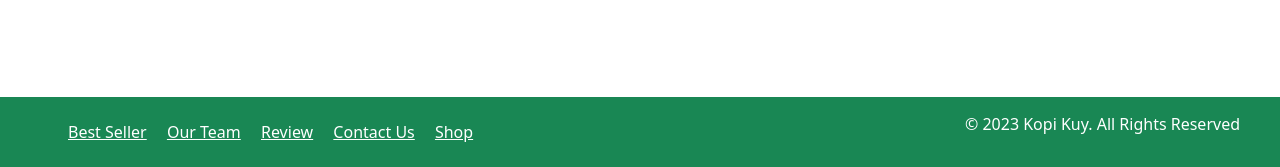
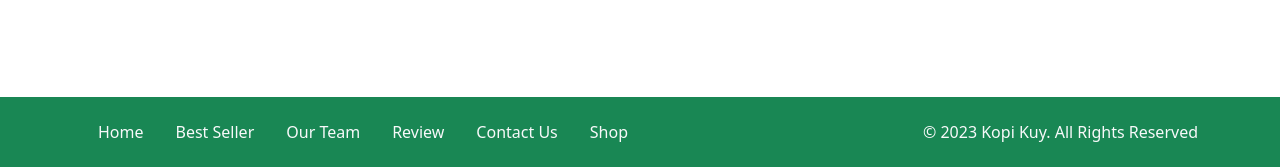
Before and after one commit to gilanga221/KopiKK, a plain HTML site: page index.html in a window 1280 px wide. Shown: the part 4581-4748 px from the top of the page. Drawn offline with Linux system fonts and the light colour scheme.

Commit message:
Add files via upload

```diff
--- a/index.html
+++ b/index.html
@@ -223,15 +223,47 @@
       </div>
     </section>
     <footer>
-      <div class="baris">
-        <div class="navigasi">
-          <a href="#best-seller">Best Seller</a>
-          <a href="#our-team">Our Team</a>
-          <a href="#review">Review</a>
-          <a href="#contact-us">Contact Us</a>
-          <a href="produk.html">Shop</a>
+      <div class="container">
+        <div class="row align-items-center">
+          <div class="col-md-8">
+            <ul class="nav">
+              <li class="nav-item">
+                <a
+                  class="nav-link link-light active"
+                  aria-current="page"
+                  href="index.html"
+                  >Home</a
+                >
+              </li>
+              <li class="nav-item">
+                <a class="nav-link link-light" href="index.html#best-seller"
+                  >Best Seller</a
+                >
+              </li>
+              <li class="nav-item">
+                <a class="nav-link link-light" href="index.html#our-team"
+                  >Our Team</a
+                >
+              </li>
+              <li class="nav-item">
+                <a class="nav-link link-light" href="index.html#review"
+                  >Review</a
+                >
+              </li>
+              <li class="nav-item">
+                <a class="nav-link link-light" href="index.html#contact-us"
+                  >Contact Us</a
+                >
+              </li>
+              <li class="nav-item">
+                <a class="nav-link link-light" href="produk.html">Shop</a>
+              </li>
+            </ul>
+          </div>
+          <div class="col-md-4 text-light text-end">
+            © 2023 Kopi Kuy. All Rights Reserved
+          </div>
         </div>
-        <p class="copyright">© 2023 Kopi Kuy. All Rights Reserved</p>
       </div>
     </footer>
 
```
